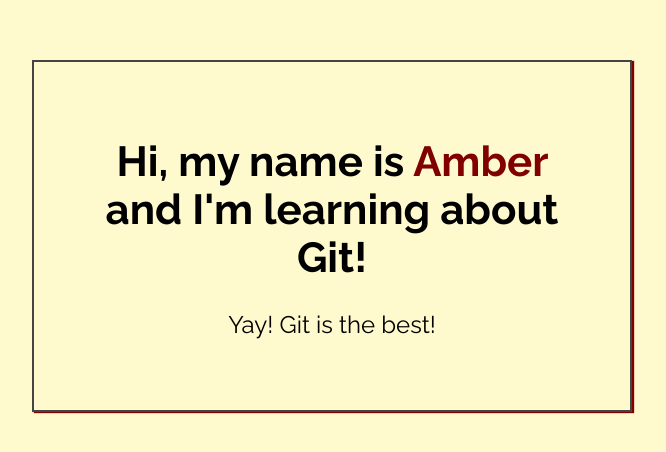
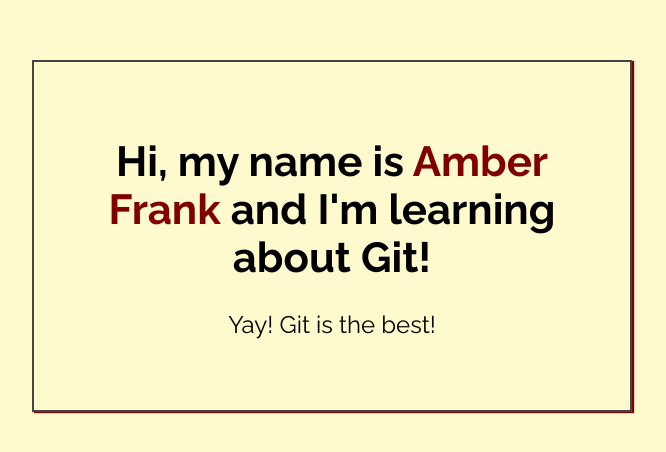
Before and after one commit to amber-frank/my-first-repo, a plain HTML site: page index.html in a window 1280 px wide. Shown: the part 164-616 px from the top of the page, without its empty margins (308-974 px from the left). Drawn offline with Linux system fonts and the light colour scheme.

Commit message:
added last name to index

```diff
--- a/index.html
+++ b/index.html
@@ -14,7 +14,7 @@
 <body>
 
     <div class="greeting">
-        <h1>Hi, my name is <span class="highlight">Amber</span> and I'm learning about Git! </h1>
+        <h1>Hi, my name is <span class="highlight">Amber Frank</span> and I'm learning about Git! </h1>
 
         <p>Yay! Git is the best!</p>
     </div>
```
